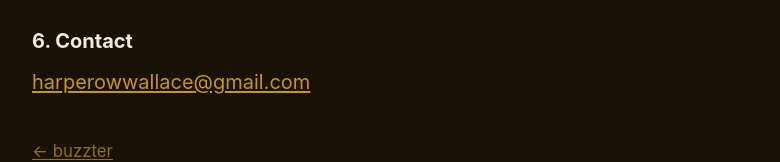
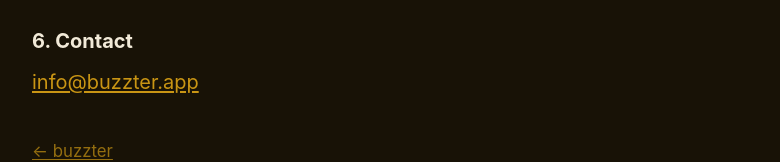
Before and after one commit to purware/buzzter-site, a plain HTML site: page terms/index.html in a window 1280 px wide. Shown: the part 1612-1774 px from the top of the page, without its empty margins (248-1028 px from the left). Drawn offline with Linux system fonts and the light colour scheme.

Commit message:
Use info@buzzter.app as the contact address
Replaces a personal contact address in the published pages.

```diff
--- a/terms/index.html
+++ b/terms/index.html
@@ -56,7 +56,7 @@
         <p>We may update these terms. Continuing to use the app after an update means you accept the revised terms.</p>
 
         <h2>6. Contact</h2>
-        <p><a href="mailto:harperowwallace@gmail.com">harperowwallace@gmail.com</a></p>
+        <p><a href="mailto:info@buzzter.app">info@buzzter.app</a></p>
 
         <a class="home" href="../">← buzzter</a>
     </main>
```
